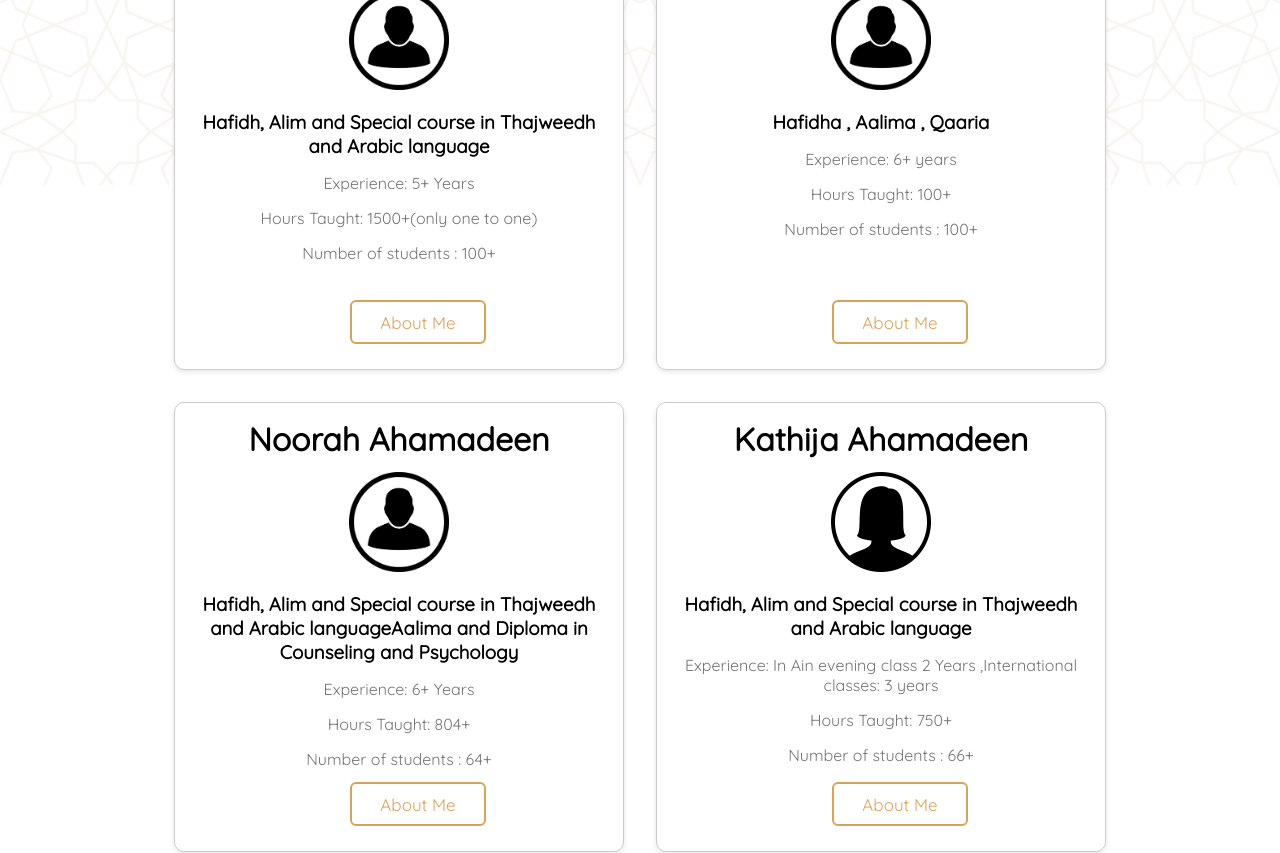
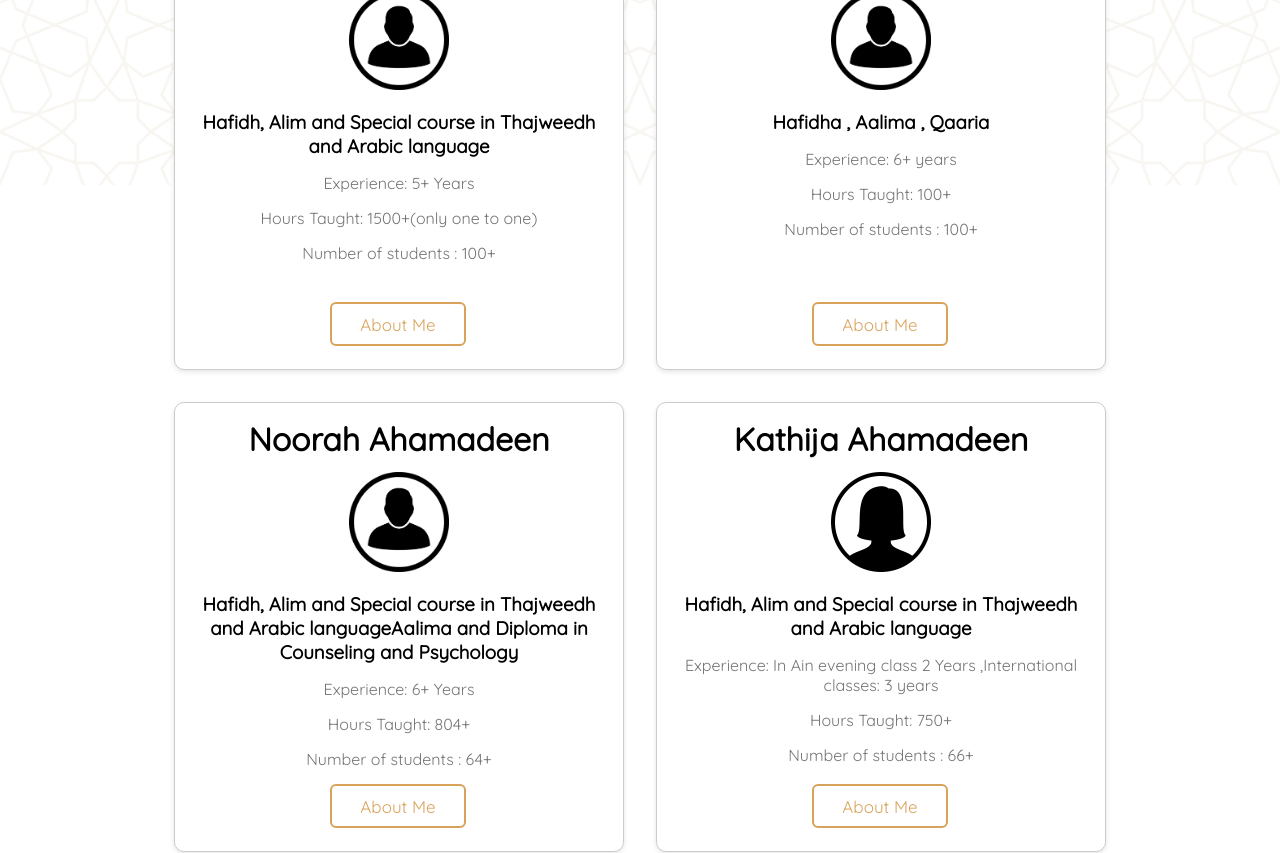
Before and after one commit to dotprods/5pillars, a React (Create React App) app in the folder client/: page /tutors in a window 1280 px wide. Shown: the part 615-1468 px from the top of the page. Built offline with nearby package versions, Linux system fonts and the light colour scheme.

Commit message:
button alignment fixed

```diff
--- a/client/src/Components/EnrolForm.js
+++ b/client/src/Components/EnrolForm.js
@@ -164,8 +164,6 @@ const EnrolForm = () => {
     } else {
       setPErrors(newErrors);
     }
-
-    console.log("Parent Data:", parentData);
 
     setParentData({
       parentFName: "",
--- a/client/src/Css/Tutors.css
+++ b/client/src/Css/Tutors.css
@@ -98,8 +98,8 @@
   line-height: 2.5em;
   margin: 20px;
   position: absolute;
-  left: 155px;
-  bottom: 5px;
+  left: 135px;
+  bottom: 3px;
   overflow: hidden;
   border: 2px solid var(--color);
   transition: color 0.5s;
```
